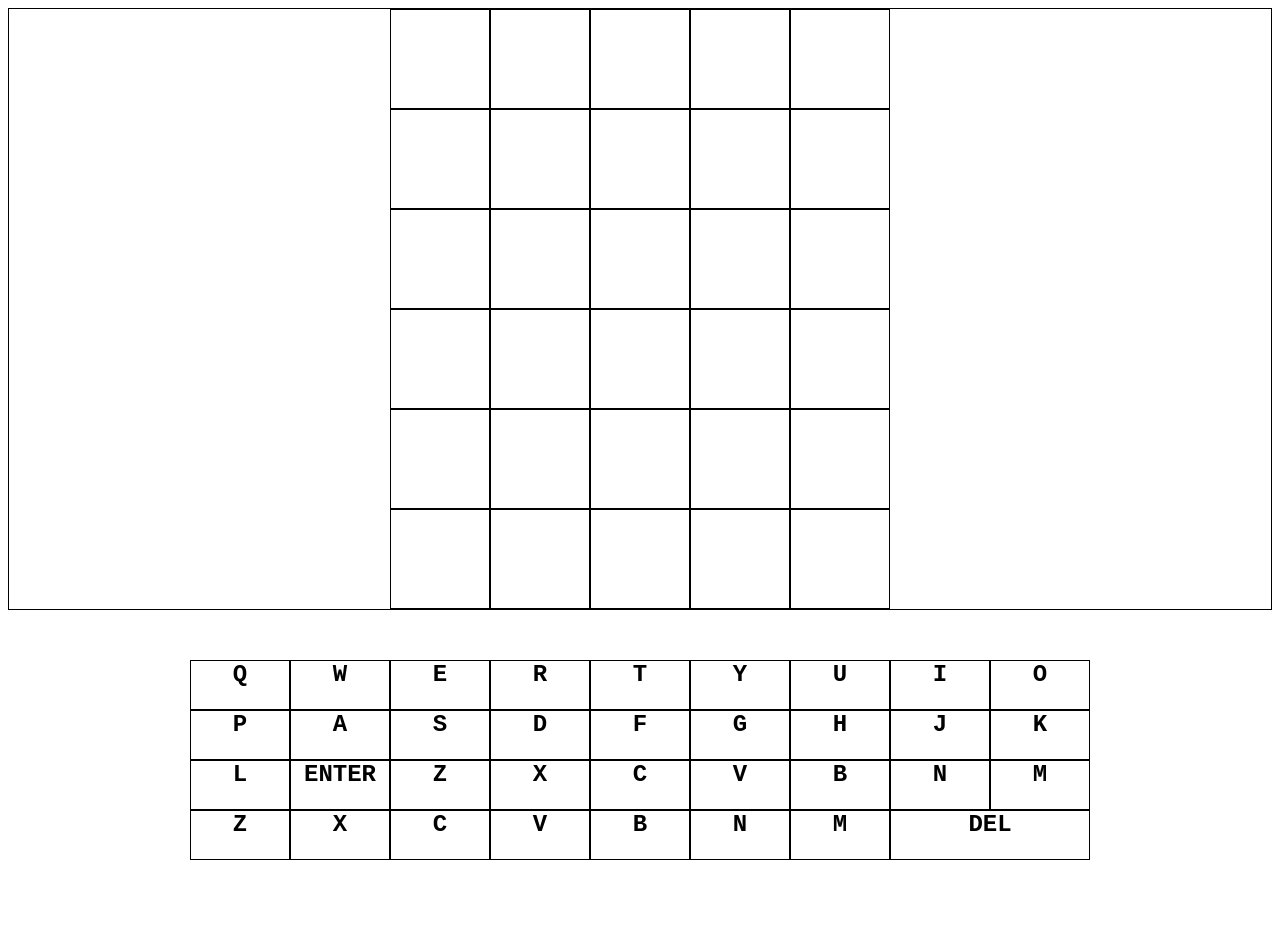
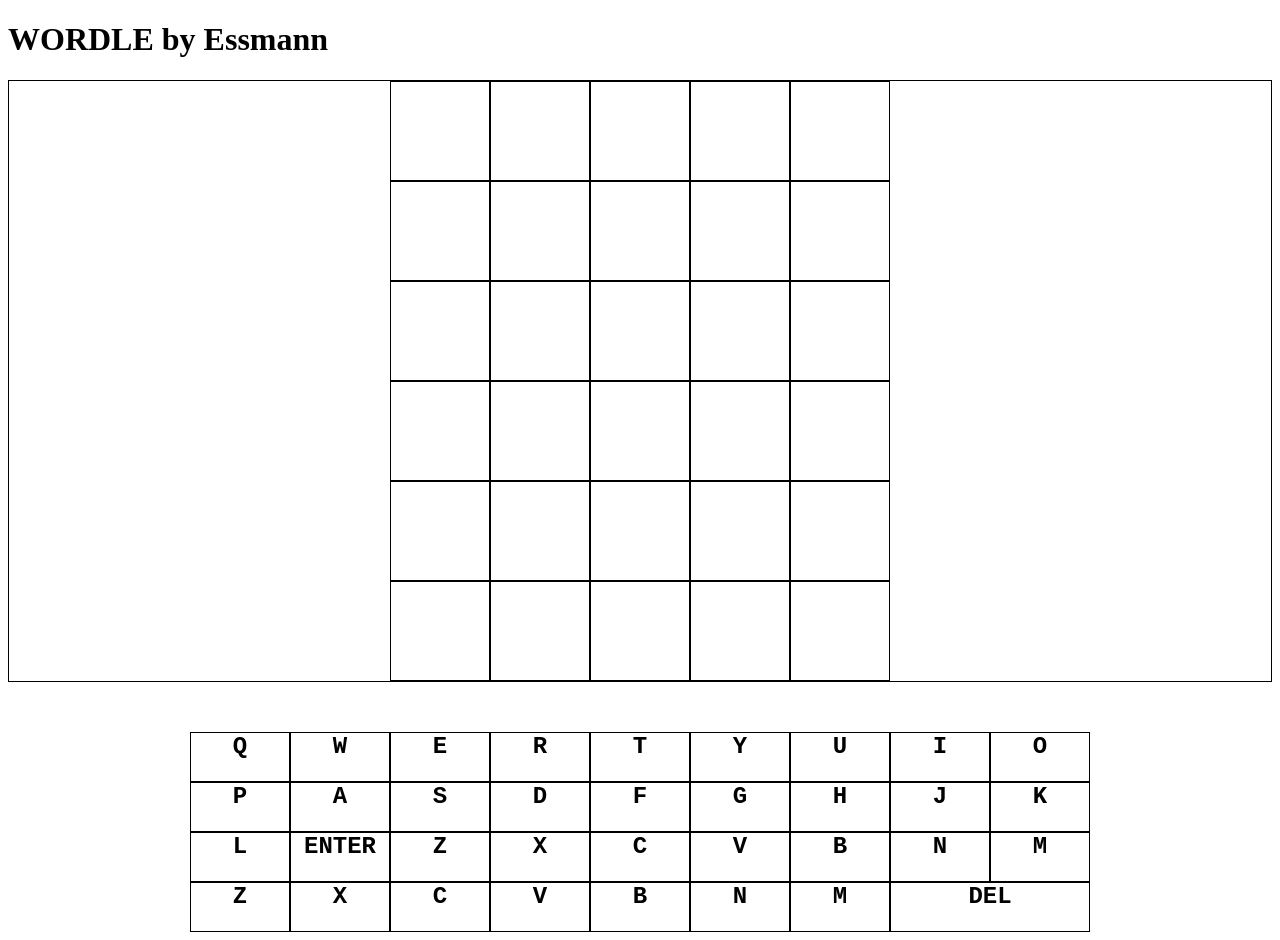
Before and after one commit to essmann/essmann.github.io-wordle, a plain HTML site: page index.html in a window 1280 px wide. Before the commit the page ends 868 px from the top, so only its background shows below. Drawn offline with Linux system fonts and the light colour scheme.

Commit message:
Add files via upload

```diff
--- a/index.html
+++ b/index.html
@@ -8,7 +8,7 @@
     <title>Document</title>
 </head>
 <body>
-
+    <h1>WORDLE by Essmann</h1>
 <div class="container">
     <div class="tile"></div>
     <div class="tile"></div>
@@ -81,6 +81,7 @@
 
 
 
+
     <script src="wordle.js"></script>
 </body>
 </html>
```
